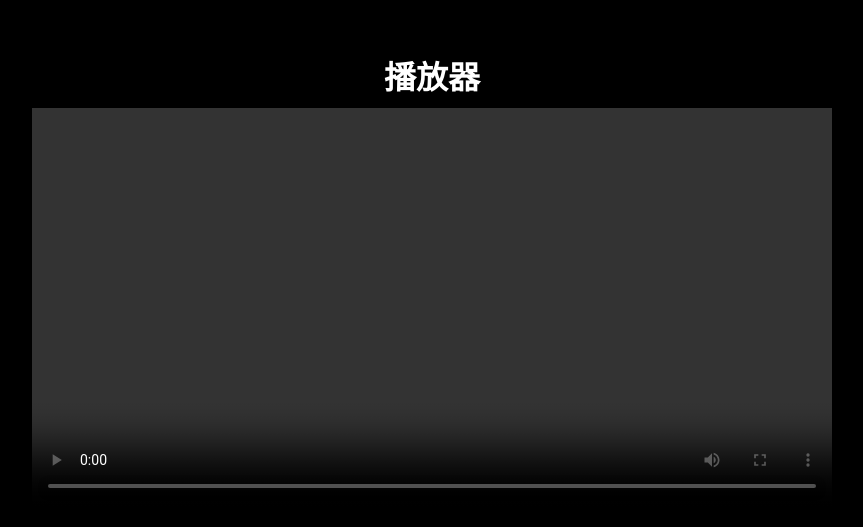
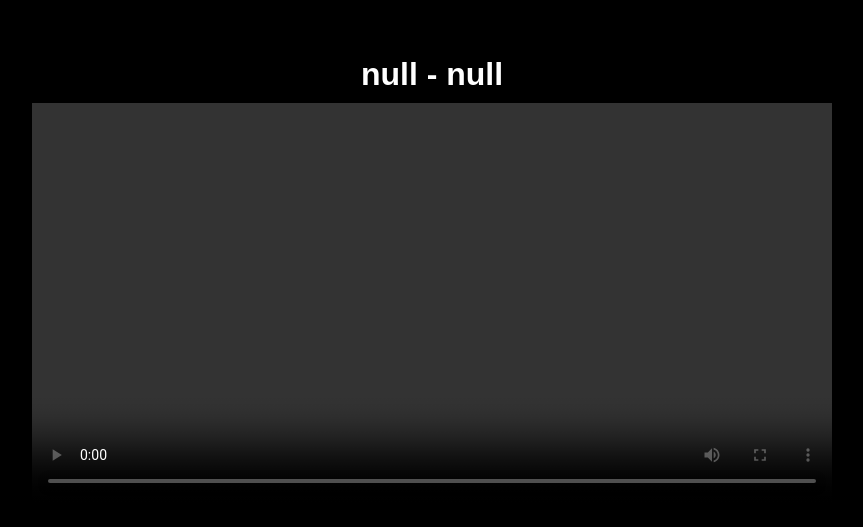
Before and after one commit to feixiangmax1126/live-replay, a plain HTML site: page player.html in a window 1280 px wide. Shown: the part 131-658 px from the top of the page, without its empty margins (208-1071 px from the left). Drawn offline with nearby package versions, Linux system fonts and the light colour scheme.

Commit message:
Update player.html

```diff
--- a/player.html
+++ b/player.html
@@ -3,7 +3,7 @@
 <head>
   <meta charset="UTF-8" />
   <meta name="viewport" content="width=device-width, initial-scale=1.0" />
-  <title>播放器</title>
+  <title>播放器</title> <!-- 初始标题 -->
   <style>
     body {
       margin: 0;
@@ -26,7 +26,7 @@
   </style>
 </head>
 <body>
-  <h1>播放器</h1>
+  <h1 id="videoTitle">播放器</h1> <!-- 显示视频标题 -->
   <video id="videoPlayer" controls></video>
 
   <script src="https://cdn.jsdelivr.net/npm/hls.js@latest"></script>
@@ -38,8 +38,16 @@
     }
 
     const streamUrl = getParameterByName('url');
-    const title = decodeURIComponent(getParameterByName('title')) || "未命名视频";
+    const date = decodeURIComponent(getParameterByName('date')) || "未知日期"; // 获取视频日期
+    const title = decodeURIComponent(getParameterByName('title')) || "未命名视频"; // 获取视频标题
+    const fullTitle = `${date} - ${title}`; // 拼接完整标题
     const video = document.getElementById('videoPlayer');
+    const videoTitle = document.getElementById('videoTitle');
+
+    // 动态设置网页标题和标题显示区域
+    document.title = fullTitle;
+    videoTitle.textContent = fullTitle;
+
     let savedProgress = 0;
 
     if (!streamUrl) {
@@ -75,7 +83,7 @@
       function saveHistory() {
         const now = new Date().toLocaleString();
         const progress = video.currentTime;
-        const record = { title, url: streamUrl, time: now, progress };
+        const record = { title: fullTitle, url: streamUrl, time: now, progress };
 
         let history = JSON.parse(localStorage.getItem("playHistory") || "[]");
         const index = history.findIndex(item => item.url === streamUrl);
```
